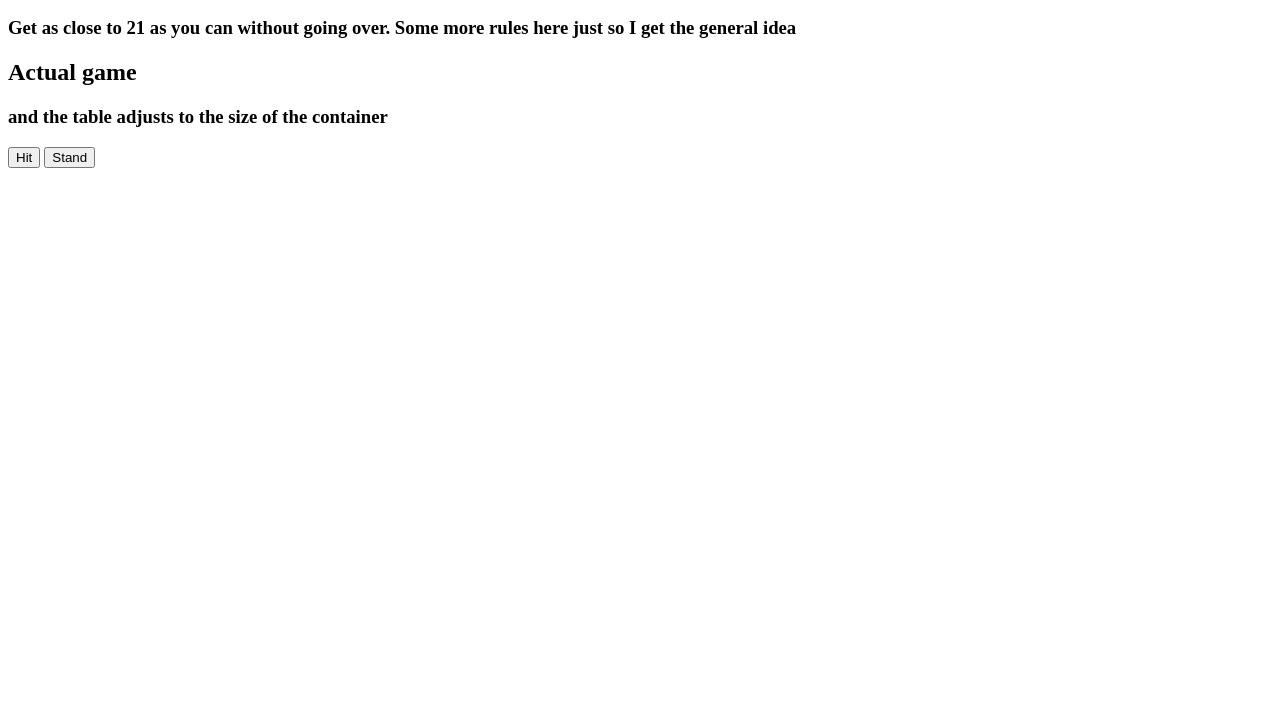
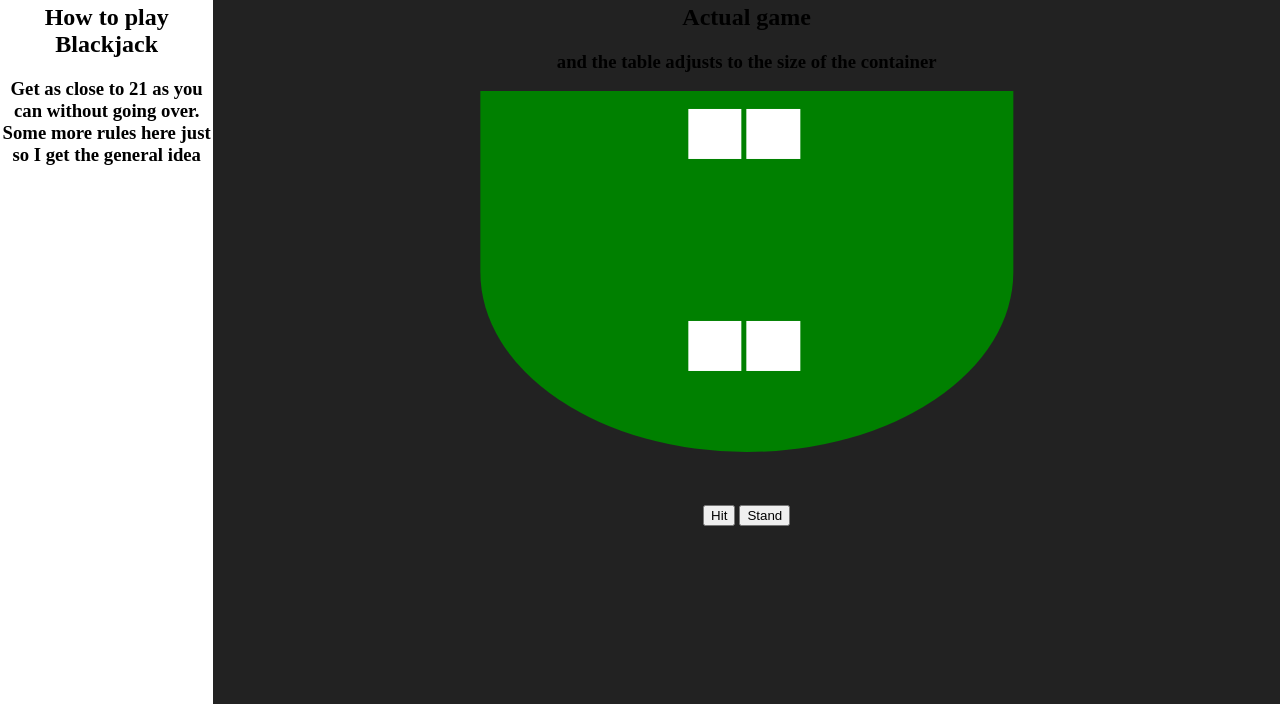
Before and after one commit to harrydcole2/blackjack-game, a plain HTML site: page Blackjack.html in a window 1280 px wide. Shown: the part 96-800 px from the top of the page. Drawn offline with Linux system fonts and the light colour scheme.

Commit message:
added the css

```diff
--- /dev/null
+++ b/Blackjack.css
@@ -0,0 +1,83 @@
+body{
+    display: flex;
+    flex-direction: column;
+    margin: 0;
+    height: 100vh;
+    background-color: #222;
+  }
+  h1 {
+    background-color: blue;
+    flex: 0 80px;
+  }
+  main{
+    text-align: center;
+    flex: 1;
+    display: flex;
+    flex-direction: row
+  }
+  section:nth-child(1){
+    flex: 1;
+    background-color: white;
+  }
+  section:nth-child(2){
+    postion: relative;
+    flex: 5;
+  }
+  .table{
+    align-items: center;
+    justify-content: center;
+    width: 50%;
+    height: 50%;
+    position: relative;
+    top: 25%;
+    left: 50%;
+    transform: translate(-50%, -50%);
+    border-radius: 0 0 50% 50%;
+    background-color: green;
+  }
+  .dealer-hand {
+    justify-content: center;
+    position: relative;
+    top: 5%;
+    display: flex;
+  }
+
+  .player-hand {
+    justify-content: center;
+    position: relative;
+    top: 50%;
+    display: flex;
+  }
+
+  .card {
+    width: 10%;
+    height: 50px;
+    background-color: white;
+    margin-right: 5px;
+  }
+  .hit-button{
+    position: flex;
+    margin-top: 5%;
+  }
+  .spot{
+    flex: 1;
+    position: relative;
+    display: block;
+    border: yellow solid .5vh;
+    width: 4vw;
+    height: 10vh;
+    top: 55%;
+    left: 46%;
+    z-value: 2;
+  }
+  @media (orientation: portrait){
+    main{
+      flex-direction: column;
+    }
+  }
+
+  @media (max-height: 500px){
+    header{
+      display: none;
+    }
+  }
--- a/Blackjack.html
+++ b/Blackjack.html
@@ -1,3 +1,12 @@
+<!DOCTYPE html>
+<html lang="en">
+  <head>
+    <meta charset="UTF-8" />
+    <meta name="viewport" content="width=device-width, initial-scale=1.0" />
+    <link rel="stylesheet" href= "Blackjack.css" />
+    <title>Blackjack</title>
+  </head>
+
 <body>
   <header>
     <h1>Welcome to Blackjack</h1>
```
